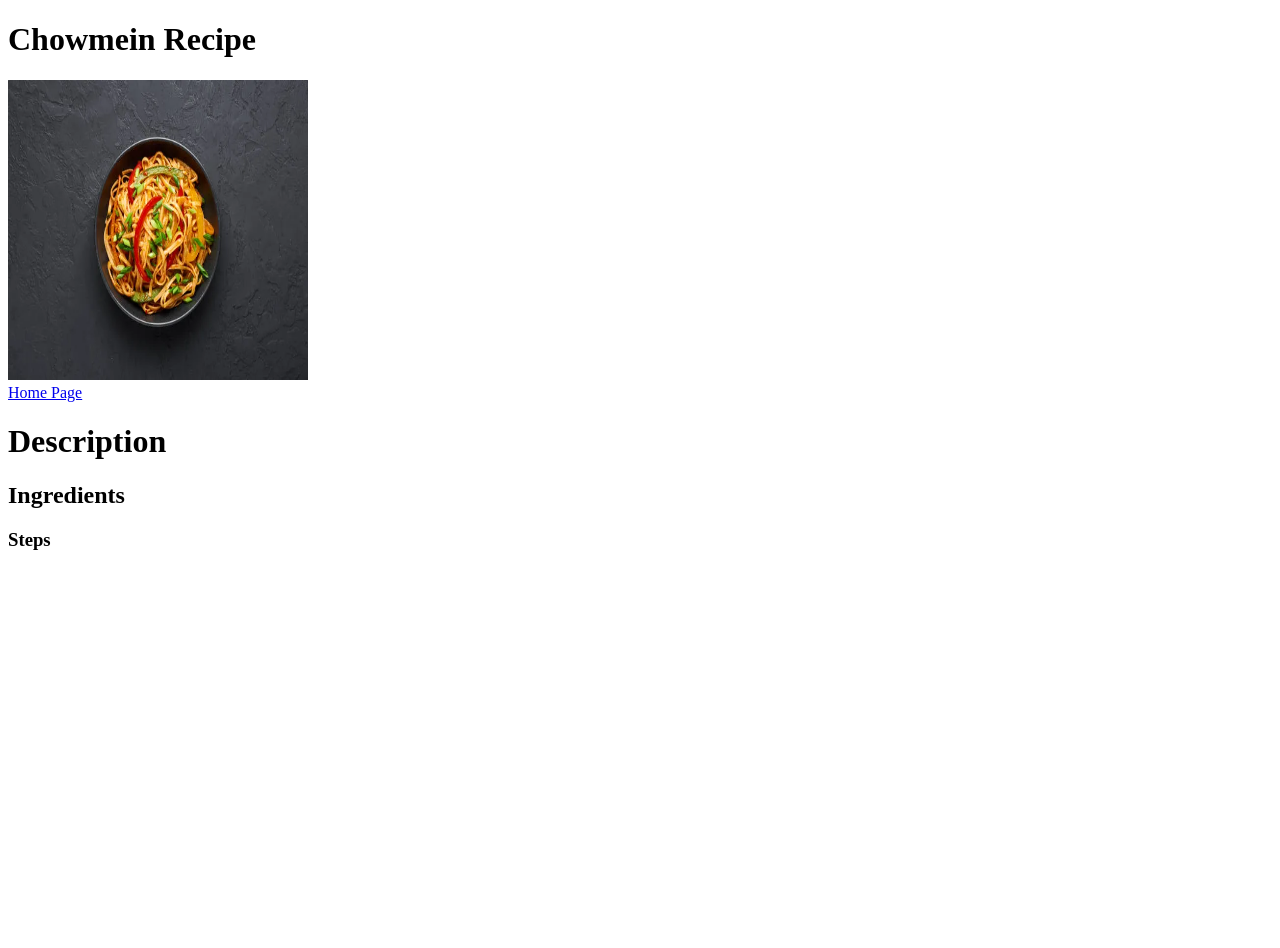
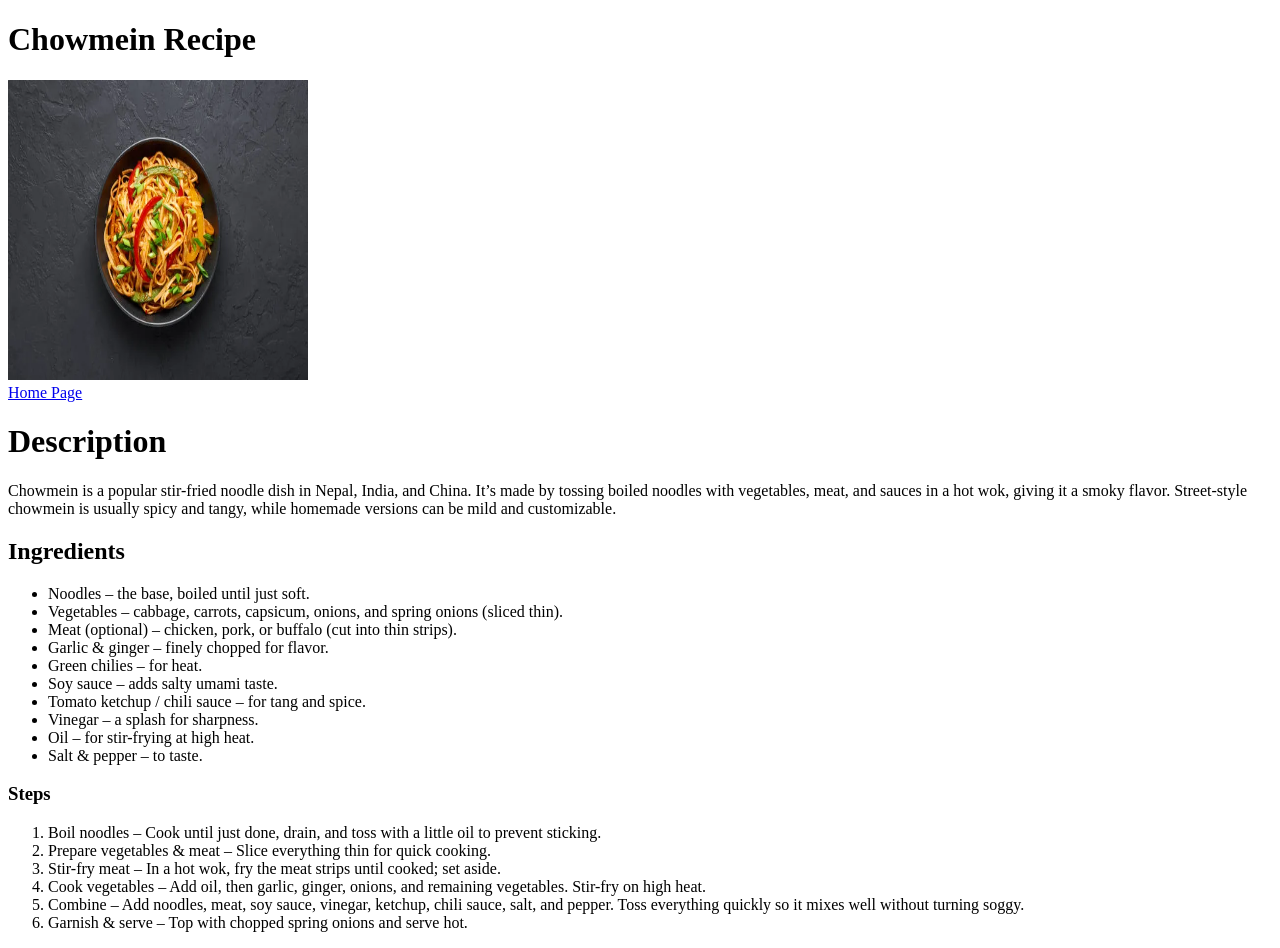
Before and after one commit to BangBangOperator/odin-recipes, a plain HTML site: page recipes/chowmein.html in a window 1280 px wide. Before the commit the page ends 800 px from the top, so only its background shows below. Drawn offline with Linux system fonts and the light colour scheme.

Commit message:
3 new recipe page all done

```diff
--- a/recipes/chowmein.html
+++ b/recipes/chowmein.html
@@ -10,11 +10,45 @@
     <img src="../images/chowmein.png" alt="picture of a plate of a momo" height="300" width="300"><br>
     <a href="../index.html">Home Page</a><br>
 
-
     <h1>Description</h1>
+    <p>Chowmein is a popular stir-fried noodle dish in Nepal, India, and China. It’s made by tossing boiled noodles with vegetables, meat, and sauces in a hot wok, giving it a smoky flavor. Street-style chowmein is usually spicy and tangy, while homemade versions can be mild and customizable.</p>
 
     <h2>Ingredients</h2>
+    <ul>
+        <li>Noodles – the base, boiled until just soft.</li>
+
+        <li>Vegetables – cabbage, carrots, capsicum, onions, and spring onions (sliced thin).</li>
+
+        <li>Meat (optional) – chicken, pork, or buffalo (cut into thin strips).</li>
+
+        <li>Garlic & ginger – finely chopped for flavor.</li>
+
+        <li>Green chilies – for heat.</li>
+
+        <li>Soy sauce – adds salty umami taste.</li>
+
+        <li>Tomato ketchup / chili sauce – for tang and spice.</li>
+
+        <li>Vinegar – a splash for sharpness.</li>
+
+        <li>Oil – for stir-frying at high heat.</li>
+
+        <li>Salt & pepper – to taste.</li>
+    </ul>
 
     <h3>Steps</h3>
+    <ol>
+        <li>Boil noodles – Cook until just done, drain, and toss with a little oil to prevent sticking.</li>
+
+        <li>Prepare vegetables & meat – Slice everything thin for quick cooking.</li>
+
+        <li>Stir-fry meat – In a hot wok, fry the meat strips until cooked; set aside.</li>
+
+        <li>Cook vegetables – Add oil, then garlic, ginger, onions, and remaining vegetables. Stir-fry on high heat.</li>
+
+        <li>Combine – Add noodles, meat, soy sauce, vinegar, ketchup, chili sauce, salt, and pepper. Toss everything quickly so it mixes well without turning soggy.</li>
+
+        <li>Garnish & serve – Top with chopped spring onions and serve hot.</li>
+    </ol>
 </body>
 </html>
```
Also changed, not shown: recipes/burger.html (+20 -1 lines), recipes/pasta.html (+21 -0 lines).
